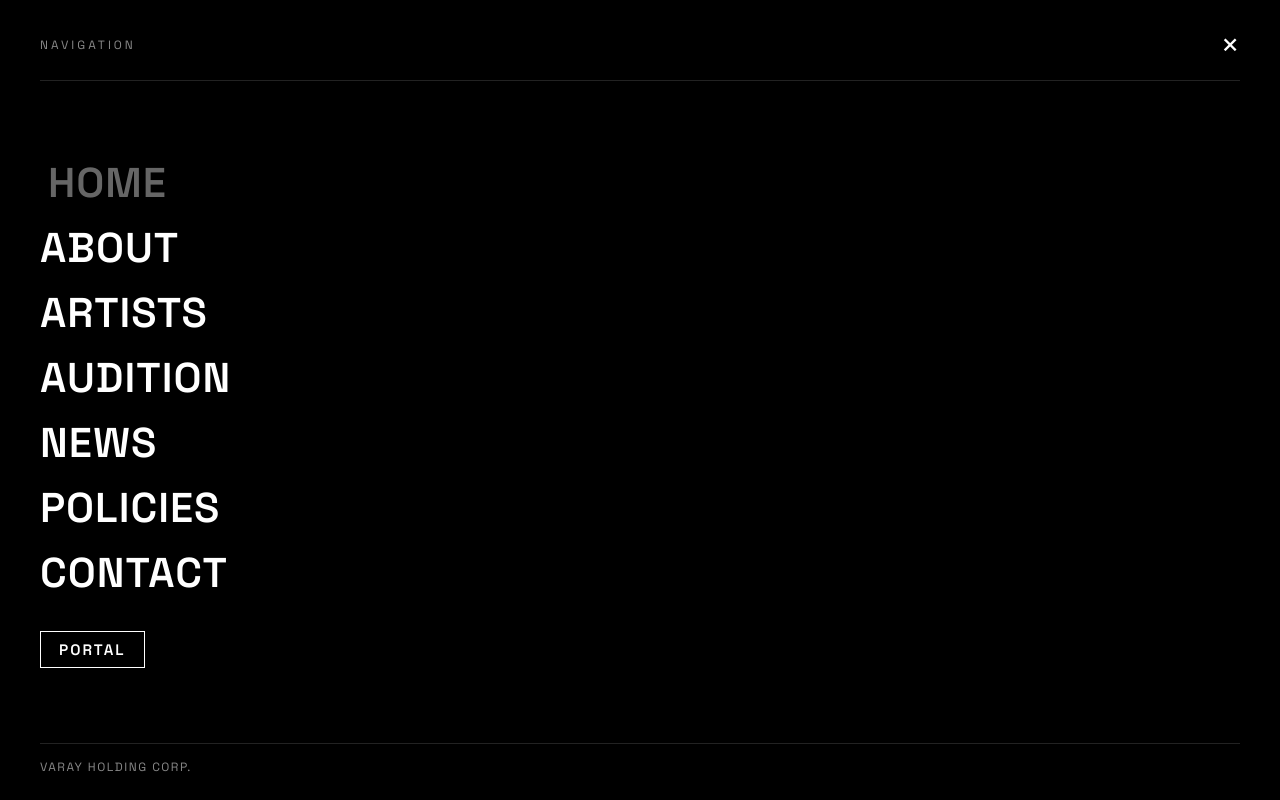
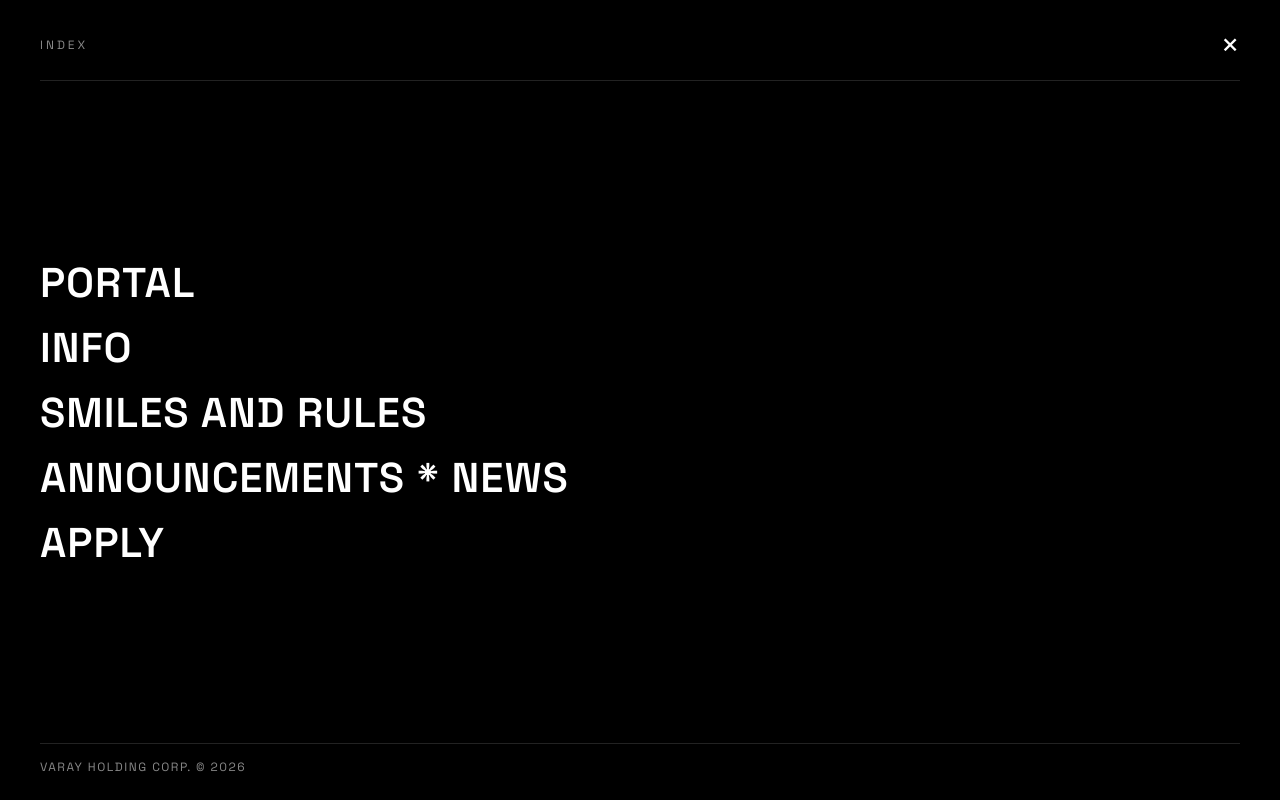
Before and after one commit to varay7369-jpg/varay7369, a plain HTML site: page index.html in a window 1280 px wide. Both pictures are taken after a click on the button 1223 px from the left and 37 px from the top of the page. Drawn offline with Linux system fonts and the light colour scheme.

Commit message:
Update index.html

```diff
--- a/index.html
+++ b/index.html
@@ -30,26 +30,23 @@
         </div>
     </header>
 
-    <!-- Clean Minimal Menu Overlay -->
+    <!-- Custom Menu Overlay -->
     <div id="menu-overlay" class="menu-overlay">
         <div class="menu-header">
-            <span class="menu-title">NAVIGATION</span>
+            <span class="menu-title">INDEX</span>
             <button id="menu-close" class="close-btn" aria-label="Close Navigation">&times;</button>
         </div>
         <div class="menu-body-scroll">
             <ul class="nav-list">
-                <li><a href="index.html" class="active">HOME</a></li>
-                <li><a href="about.html">ABOUT</a></li>
-                <li><a href="artists.html">ARTISTS</a></li>
-                <li><a href="audition.html">AUDITION</a></li>
-                <li><a href="news.html">NEWS</a></li>
-                <li><a href="rules.html">POLICIES</a></li>
-                <li><a href="contact.html">CONTACT</a></li>
-                <li class="portal-link"><a href="portal.html">PORTAL</a></li>
+                <li><a href="portal.html">PORTAL</a></li>
+                <li><a href="info.html">INFO</a></li>
+                <li><a href="smiles-and-rules.html">SMILES AND RULES</a></li>
+                <li><a href="news.html">ANNOUNCEMENTS * NEWS</a></li>
+                <li><a href="apply.html">APPLY</a></li>
             </ul>
         </div>
         <div class="menu-footer">
-            <p>VARAY HOLDING CORP.</p>
+            <p>VARAY HOLDING CORP. &copy; 2026</p>
         </div>
     </div>
 
@@ -61,13 +58,13 @@
                 <h1 class="main-title">VARAY</h1>
                 <p class="manifesto">We're looking for the next star.</p>
                 <div class="cta-actions">
-                    <a href="audition.html" class="btn-action">GLOBAL AUDITION</a>
-                    <a href="about.html" class="btn-secondary">ABOUT VARAY</a>
+                    <a href="apply.html" class="btn-action">APPLY NOW</a>
+                    <a href="info.html" class="btn-secondary">DISCOVER VARAY</a>
                 </div>
             </div>
 
             <div class="hero-bottom-info">
-                <span>EST. 2026</span>
+                <span>EST. 2026 &mdash; GLOBAL ARCHITECTURE</span>
             </div>
         </section>
     </main>
```
